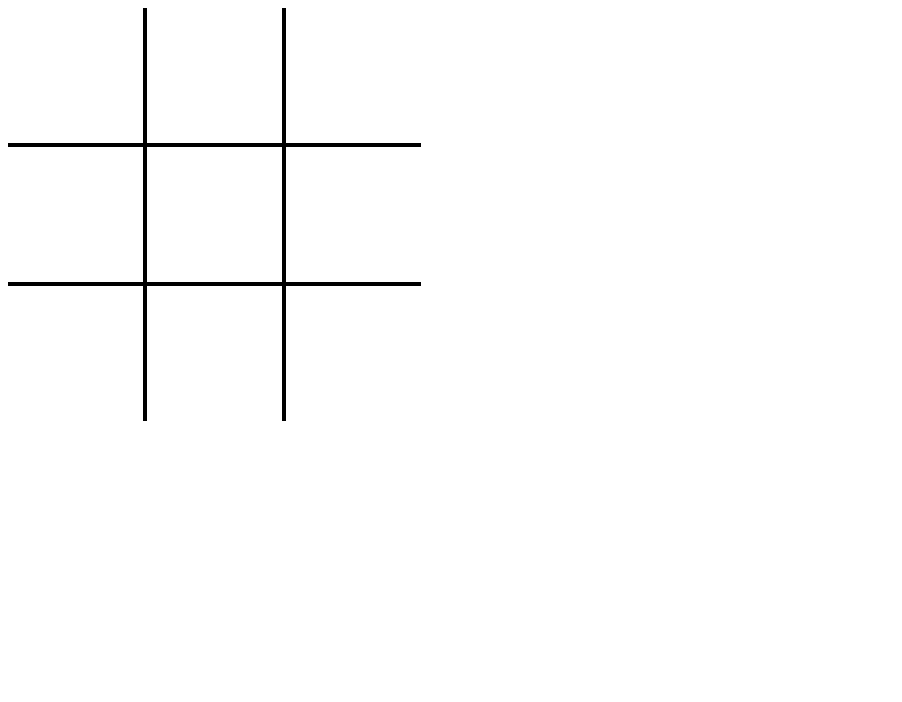
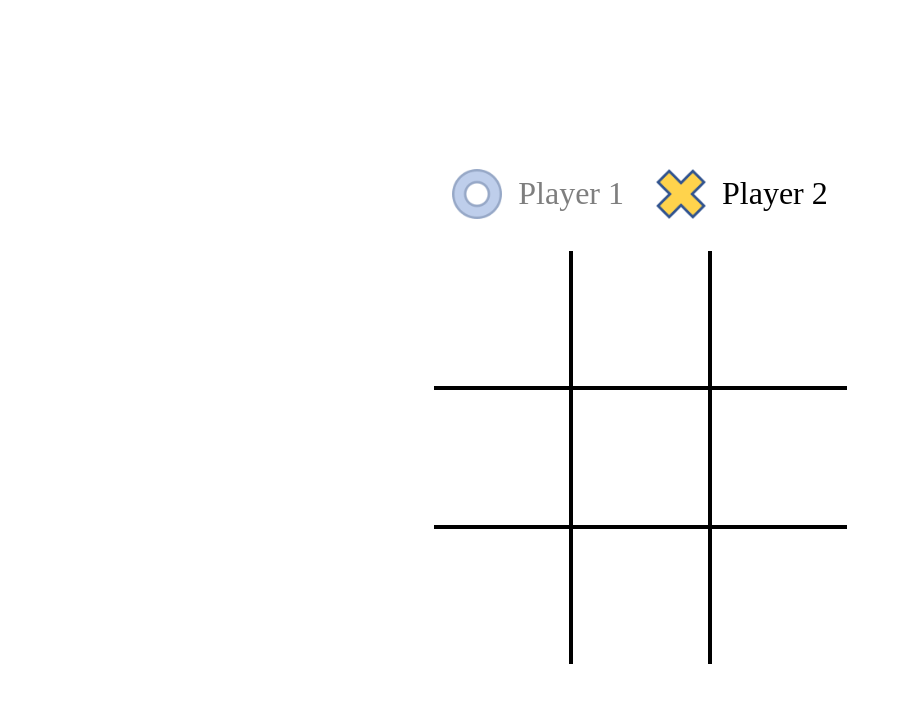
Before and after one commit to Semjasa83/TikTakToe, a plain HTML site: page index.html in a window 1280 px wide. Shown: the whole page, without its empty margins (0-902 px from the left). Drawn offline with Linux system fonts and the light colour scheme.

Commit message:
add player-panel and switch

```diff
--- a/index.html
+++ b/index.html
@@ -11,6 +11,15 @@
 
 </head>
 <body>
+    <div class="player-panel">
+        <div class="player-inactive" id="player-1">
+            <img class="" src="img/circle.png"> Player 1
+        </div>
+        <div id="player-2">
+            <img class="" src="img/cross.png"> Player 2
+        </div>
+
+    </div>
     <table>
         <tr>
             <td onclick="fillShape(0)">
--- a/script.js
+++ b/script.js
@@ -5,15 +5,19 @@ let currentShape = 'cross';
 function fillShape(id) { //um id zu übergeben
     if(currentShape == 'cross') {
         currentShape = 'circle';
+        document.getElementById('player-1').classList.remove('player-inactive');
+        document.getElementById('player-2').classList.add('player-inactive');
     } else {
         currentShape = 'cross';
+        document.getElementById('player-1').classList.add('player-inactive');
+        document.getElementById('player-2').classList.remove('player-inactive');
     }
     fields[id] = currentShape;     //um fields den ID zuweisen zu können
     console.log(fields);
     draw();
 }
 
-function draw() {
+function draw() { // circle oder cross
     for(let i = 0; i < fields.length; i++) {
         if(fields[i] == 'circle'){
             document.getElementById('circle-' + i).classList.remove('d-none');
--- a/style.css
+++ b/style.css
@@ -1,3 +1,33 @@
+body {
+    height: 100vh;
+    display: flex;
+    justify-content: center;
+    align-items: center;
+    flex-direction: column;
+}
+
+.player-panel {
+    display: flex;
+    font-size: 32px;
+    margin-bottom: 16px;
+}
+
+.player-panel div{
+    display: flex;
+    align-items: center;
+    margin: 16px;
+}
+
+.player-panel img {
+    width: 50px;
+    height: 50px;
+    margin-right: 16px;
+}
+
+.player-inactive{
+    opacity: 0.5;
+}
+
 table {
     border-collapse: collapse;
 }
```
Also changed, not shown: 1 other file.
